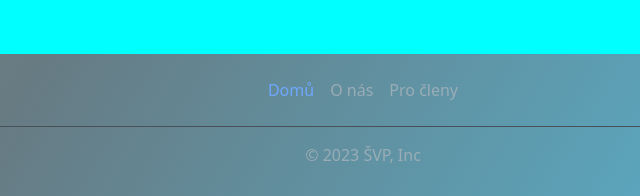
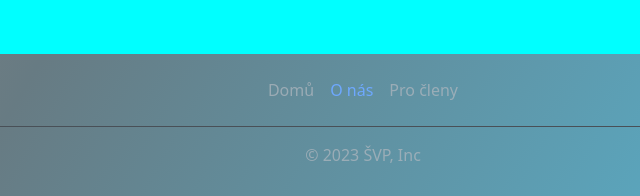
Before and after one commit to svp-gbn/web, a plain HTML site: page procleny.html in a window 1280 px wide. Shown: the part 819-1015 px from the top of the page, 277-917 px from the left. Drawn offline with nearby package versions, Linux system fonts and the light colour scheme.

Commit message:
Update procleny.html

```diff
--- a/procleny.html
+++ b/procleny.html
@@ -38,8 +38,8 @@
       <div class="container-fluid gradient-background1">
         <footer class="py-3">
           <ul class="nav justify-content-center border-bottom pb-3 mb-3">
-            <li class="nav-item"><a href="index.html" class="nav-link px-2 text-body-info">Domů</a></li>
-            <li class="nav-item"><a href="onas.html" class="nav-link px-2 text-body-secondary">O nás</a></li>
+            <li class="nav-item"><a href="index.html" class="nav-link px-2 text-body-secondary">Domů</a></li>
+            <li class="nav-item"><a href="onas.html" class="nav-link px-2 text-body-info">O nás</a></li>
             <li class="nav-item"><a href="#" class="nav-link px-2 text-body-secondary">Pro členy</a></li>
           </ul>
           <p class="scroll text-center text-body-secondary">© 2023 ŠVP, Inc</p>
```
